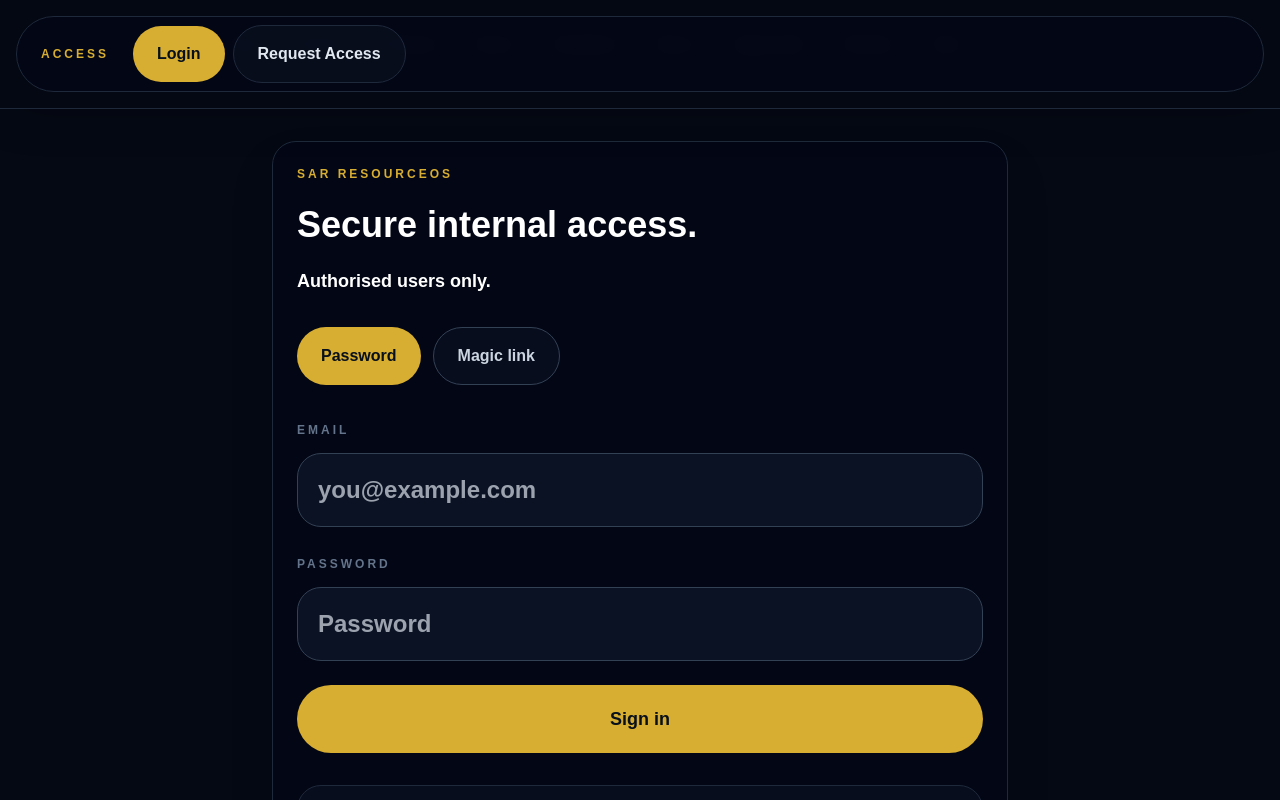
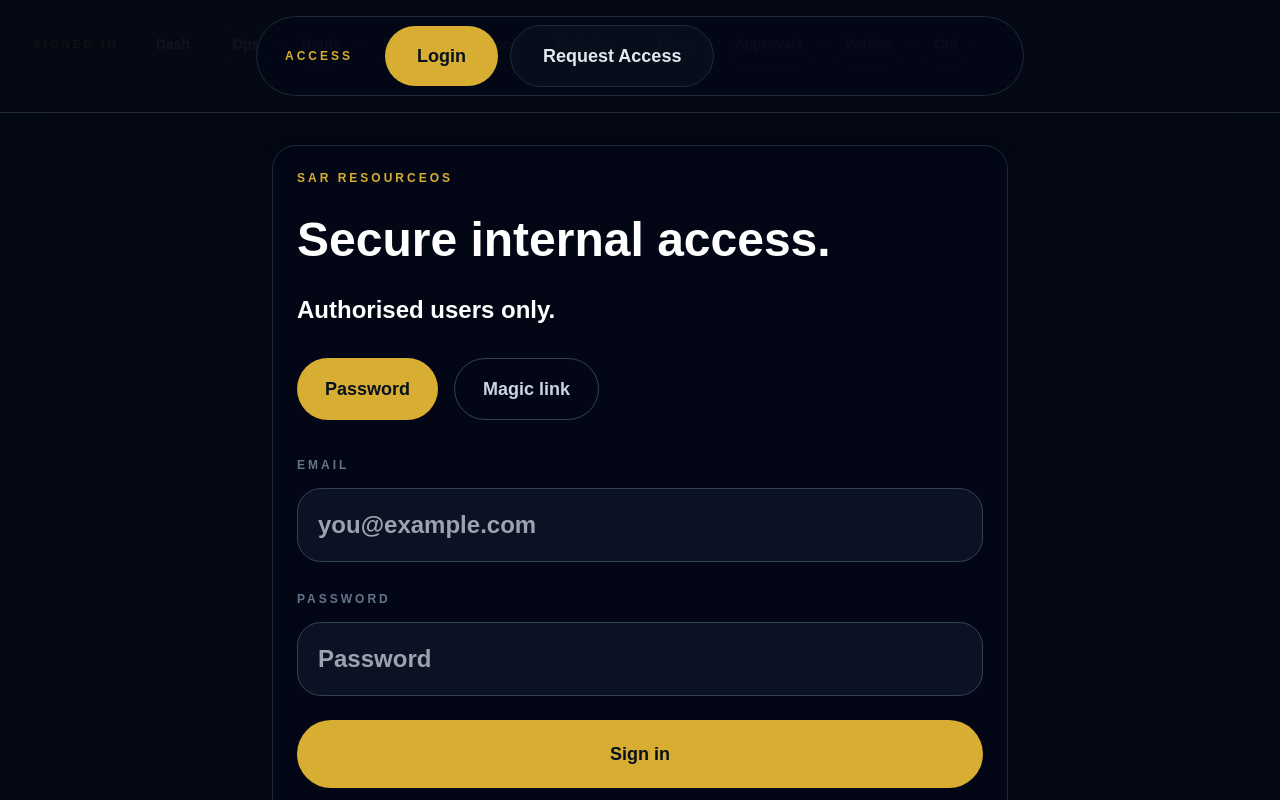
Before and after one commit to shobanesiyanda/sar-resourceos-golden-path-proof, a Next.js app: page /login in a window 1280 px wide. Shown: the top 800 px of the page. Built offline with nearby package versions, Linux system fonts and the light colour scheme; no server answers.

Commit message:
Fix logout session clearing and hide login internal menu

```diff
--- a/app/login/page.tsx
+++ b/app/login/page.tsx
@@ -1,54 +1,36 @@
 "use client";
 
-import { Suspense, useEffect, useMemo, useState } from "react";
-import Link from "next/link";
-import { useRouter, useSearchParams } from "next/navigation";
+import { useState } from "react";
+import { useRouter } from "next/navigation";
 import { createClient } from "../../lib/supabase/client";
 
-type AuthMode = "password" | "magic";
-type AuthState = "checking" | "signed_in" | "signed_out";
+type Mode = "password" | "magic";
 
-function NavPill({
-  href,
+function Pill({
   label,
   active,
-  danger,
 }: {
-  href: string;
   label: string;
   active?: boolean;
-  danger?: boolean;
 }) {
   return (
-    <Link
-      href={href}
+    <div
       className={
         active
-          ? "shrink-0 rounded-full bg-[#d7ad32] px-6 py-4 text-base font-black text-[#07101c]"
-          : danger
-          ? "shrink-0 rounded-full border border-red-400/30 bg-red-500/10 px-6 py-4 text-base font-black text-red-100"
-          : "shrink-0 rounded-full border border-slate-800 bg-slate-900/40 px-6 py-4 text-base font-black text-slate-200"
+          ? "shrink-0 rounded-full bg-[#d7ad32] px-8 py-4 text-lg font-black text-[#07101c]"
+          : "shrink-0 rounded-full border border-slate-800 bg-slate-900/40 px-8 py-4 text-lg font-black text-slate-200"
       }
     >
       {label}
-    </Link>
+    </div>
   );
 }
 
-function statusLabel(state: AuthState) {
-  if (state === "checking") return "Checking";
-  if (state === "signed_in") return "Signed In";
-  return "Access";
-}
-
-function LoginPageContent() {
+export default function LoginPage() {
   const router = useRouter();
-  const searchParams = useSearchParams();
   const supabase = createClient();
 
-  const [mode, setMode] = useState<AuthMode>("password");
-  const [authState, setAuthState] = useState<AuthState>("checking");
-
+  const [mode, setMode] = useState<Mode>("password");
   const [email, setEmail] = useState("");
   const [password, setPassword] = useState("");
 
@@ -56,32 +38,17 @@ function LoginPageContent() {
   const [notice, setNotice] = useState("");
   const [error, setError] = useState("");
 
-  const returnTo = useMemo(() => {
-    const fromQuery = searchParams.get("returnTo");
-    if (fromQuery && fromQuery.startsWith("/")) return fromQuery;
+  function getReturnTo() {
+    if (typeof window === "undefined") return "/dashboard";
+
+    const params = new URLSearchParams(window.location.search);
+    const value = params.get("returnTo");
+
+    if (value && value.startsWith("/")) return value;
     return "/dashboard";
-  }, [searchParams]);
-
-  useEffect(() => {
-    async function checkSession() {
-      const { data } = await supabase.auth.getSession();
-      setAuthState(data.session ? "signed_in" : "signed_out");
   }
 
-    checkSession();
-
-    const {
-      data: { subscription },
-    } = supabase.auth.onAuthStateChange((_event, session) => {
-      setAuthState(session ? "signed_in" : "signed_out");
-    });
-
-    return () => {
-      subscription.unsubscribe();
-    };
-  }, [supabase]);
-
-  async function signInWithPassword() {
+  async function signInPassword() {
     setWorking(true);
     setNotice("");
     setError("");
@@ -94,7 +61,8 @@ function LoginPageContent() {
       return;
     }
 
-    const { error: signInError } = await supabase.auth.signInWithPassword({
+    const { error: signInError } =
+      await supabase.auth.signInWithPassword({
         email: cleanEmail,
         password,
       });
@@ -105,9 +73,7 @@ function LoginPageContent() {
       return;
     }
 
-    setNotice("Signed in successfully.");
-    setAuthState("signed_in");
-    router.push(returnTo);
+    router.replace(getReturnTo());
   }
 
   async function sendMagicLink() {
@@ -118,17 +84,20 @@ function LoginPageContent() {
     const cleanEmail = email.trim();
 
     if (!cleanEmail) {
-      setError("Enter your email address first.");
+      setError("Enter your email address.");
       setWorking(false);
       return;
     }
+
+    const returnTo = getReturnTo();
 
     const redirectTo =
       typeof window !== "undefined"
         ? `${window.location.origin}${returnTo}`
         : undefined;
 
-    const { error: magicError } = await supabase.auth.signInWithOtp({
+    const { error: magicError } =
+      await supabase.auth.signInWithOtp({
         email: cleanEmail,
         options: {
           emailRedirectTo: redirectTo,
@@ -145,71 +114,43 @@ function LoginPageContent() {
     setWorking(false);
   }
 
-  const signedIn = authState === "signed_in";
-
   return (
     <main className="min-h-screen bg-[#050914] text-white">
-      <div className="sticky top-0 z-50 border-b border-slate-800 bg-[#050914]/95 px-4 py-4 backdrop-blur">
-        <nav className="mx-auto flex max-w-7xl items-center gap-2 overflow-x-auto rounded-full border border-slate-800 bg-slate-950/60 p-2">
-          <div className="shrink-0 px-4 py-3">
+      <div className="sticky top-0 z-50 border-b border-slate-800 bg-[#050914]/95 px-4 py-4">
+        <nav className="mx-auto flex max-w-3xl items-center gap-3 overflow-x-auto rounded-full border border-slate-800 bg-slate-950/60 p-2">
+          <div className="shrink-0 px-5 py-4">
             <p className="text-xs font-black uppercase tracking-[0.25em] text-[#d7ad32]">
-              {statusLabel(authState)}
+              Access
             </p>
           </div>
 
-          {signedIn ? (
-            <>
-              <NavPill href="/dashboard" label="Dash" />
-              <NavPill href="/leads" label="Leads" />
-              <NavPill href="/route-builder" label="Route" />
-              <NavPill href="/operations" label="Ops" />
-              <NavPill href="/finance" label="Finance" />
-              <NavPill href="/analytics" label="Analytics" />
-              <NavPill href="/documents" label="Docs" />
-              <NavPill href="/logout" label="Out" danger />
-            </>
-          ) : (
-            <>
-              <NavPill href="/login" label="Login" active />
-              <NavPill href="/login" label="Request Access" />
-            </>
-          )}
+          <Pill label="Login" active />
+          <Pill label="Request Access" />
         </nav>
       </div>
 
-      <div className="mx-auto flex min-h-[calc(100vh-96px)] max-w-3xl items-center px-4 py-8">
-        <section className="w-full rounded-3xl border border-slate-800 bg-slate-950/40 p-6 shadow-2xl">
+      <div className="mx-auto max-w-3xl px-4 py-8">
+        <section className="rounded-3xl border border-slate-800 bg-slate-950/40 p-6 shadow-2xl">
           <p className="text-xs font-black uppercase tracking-[0.25em] text-[#d7ad32]">
             SAR ResourceOS
           </p>
 
-          <h1 className="mt-5 text-4xl font-black leading-tight text-white">
+          <h1 className="mt-6 text-5xl font-black leading-tight">
             Secure internal access.
           </h1>
 
-          <p className="mt-5 text-lg font-black leading-7 text-white">
+          <p className="mt-6 text-2xl font-black">
             Authorised users only.
           </p>
 
-          {returnTo !== "/dashboard" ? (
-            <div className="mt-6 rounded-3xl border border-[#d7ad32]/30 bg-[#d7ad32]/10 p-4">
-              <p className="text-xs font-black uppercase tracking-[0.25em] text-[#d7ad32]">
-                Return Path
-              </p>
-              <p className="mt-2 text-sm leading-6 text-slate-300">
-                After sign-in, you will return to: {returnTo}
-              </p>
-            </div>
-          ) : null}
-
-          <div className="mt-8 flex gap-3">
+          <div className="mt-8 flex gap-4">
             <button
               type="button"
               onClick={() => setMode("password")}
               className={
                 mode === "password"
-                  ? "rounded-full bg-[#d7ad32] px-6 py-4 text-base font-black text-[#07101c]"
-                  : "rounded-full border border-slate-700 bg-slate-900/40 px-6 py-4 text-base font-black text-slate-300"
+                  ? "rounded-full bg-[#d7ad32] px-7 py-4 text-lg font-black text-[#07101c]"
+                  : "rounded-full border border-slate-700 px-7 py-4 text-lg font-black text-slate-300"
               }
             >
               Password
@@ -220,8 +161,8 @@ function LoginPageContent() {
               onClick={() => setMode("magic")}
               className={
                 mode === "magic"
-                  ? "rounded-full bg-[#d7ad32] px-6 py-4 text-base font-black text-[#07101c]"
-                  : "rounded-full border border-slate-700 bg-slate-900/40 px-6 py-4 text-base font-black text-slate-300"
+                  ? "rounded-full bg-[#d7ad32] px-7 py-4 text-lg font-black text-[#07101c]"
+                  : "rounded-full border border-slate-700 px-7 py-4 text-lg font-black text-slate-300"
               }
             >
               Magic link
@@ -234,10 +175,10 @@ function LoginPageContent() {
                 Email
               </label>
               <input
+                type="email"
                 value={email}
-                onChange={(event) => setEmail(event.target.value)}
+                onChange={(e) => setEmail(e.target.value)}
                 placeholder="you@example.com"
-                type="email"
                 className="mt-3 w-full rounded-3xl border border-slate-700 bg-slate-900/70 px-5 py-5 text-2xl font-black text-white outline-none focus:border-[#d7ad32]"
               />
             </div>
@@ -248,10 +189,10 @@ function LoginPageContent() {
                   Password
                 </label>
                 <input
+                  type="password"
                   value={password}
-                  onChange={(event) => setPassword(event.target.value)}
+                  onChange={(e) => setPassword(e.target.value)}
                   placeholder="Password"
-                  type="password"
                   className="mt-3 w-full rounded-3xl border border-slate-700 bg-slate-900/70 px-5 py-5 text-2xl font-black text-white outline-none focus:border-[#d7ad32]"
                 />
               </div>
@@ -260,7 +201,9 @@ function LoginPageContent() {
             <button
               type="button"
               disabled={working}
-              onClick={mode === "password" ? signInWithPassword : sendMagicLink}
+              onClick={
+                mode === "password" ? signInPassword : sendMagicLink
+              }
               className="w-full rounded-full bg-[#d7ad32] px-6 py-5 text-lg font-black text-[#07101c] disabled:opacity-50"
             >
               {working
@@ -271,16 +214,16 @@ function LoginPageContent() {
             </button>
 
             {notice ? (
-              <div className="rounded-3xl border border-emerald-400/30 bg-emerald-500/10 p-4">
-                <p className="text-sm font-bold leading-6 text-emerald-200">
+              <div className="rounded-3xl border border-emerald-400/30 bg-emerald-500/10 p-5">
+                <p className="text-sm font-black text-emerald-200">
                   {notice}
                 </p>
               </div>
             ) : null}
 
             {error ? (
-              <div className="rounded-3xl border border-red-400/30 bg-red-500/10 p-4">
-                <p className="text-sm font-bold leading-6 text-red-200">
+              <div className="rounded-3xl border border-red-400/30 bg-red-500/10 p-5">
+                <p className="text-sm font-black text-red-200">
                   {error}
                 </p>
               </div>
@@ -292,8 +235,8 @@ function LoginPageContent() {
               Access Notice
             </p>
             <p className="mt-3 text-base leading-7 text-slate-400">
-              Internal module navigation is hidden until Supabase confirms an
-              active user session.
+              Login page never shows internal module navigation. Internal
+              controls only appear inside protected system pages.
             </p>
           </div>
         </section>
@@ -301,28 +244,3 @@ function LoginPageContent() {
     </main>
   );
     }
-
-function LoginFallback() {
-  return (
-    <main className="min-h-screen bg-[#050914] text-white">
-      <div className="mx-auto flex min-h-screen max-w-3xl items-center px-4 py-8">
-        <section className="w-full rounded-3xl border border-slate-800 bg-slate-950/40 p-6 shadow-2xl">
-          <p className="text-xs font-black uppercase tracking-[0.25em] text-[#d7ad32]">
-            SAR ResourceOS
-          </p>
-          <h1 className="mt-5 text-4xl font-black leading-tight text-white">
-            Loading secure access...
-          </h1>
-        </section>
-      </div>
-    </main>
-  );
-}
-
-export default function LoginPage() {
-  return (
-    <Suspense fallback={<LoginFallback />}>
-      <LoginPageContent />
-    </Suspense>
-  );
-      }
```
Lines whose indentation alone changed are shown as unchanged.
